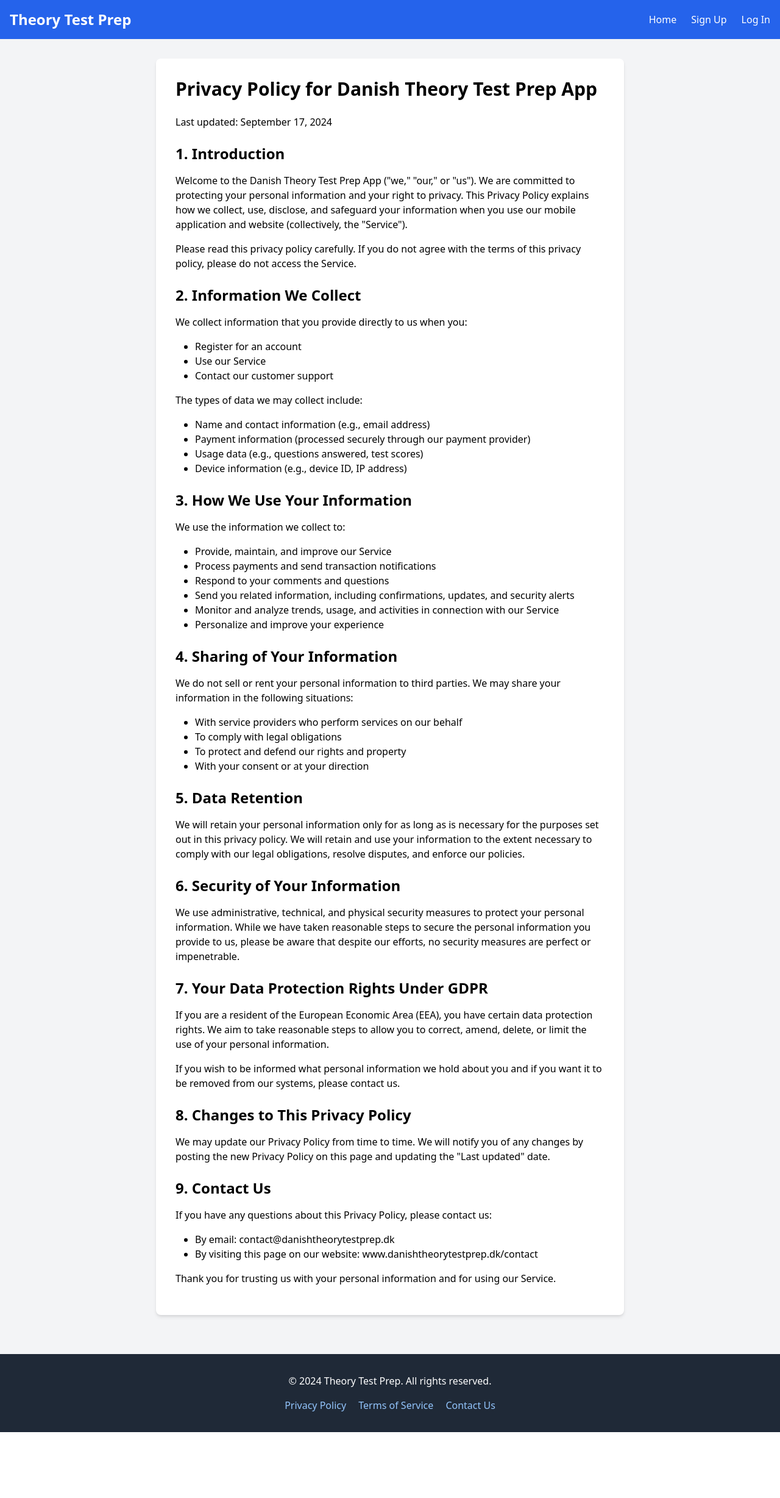
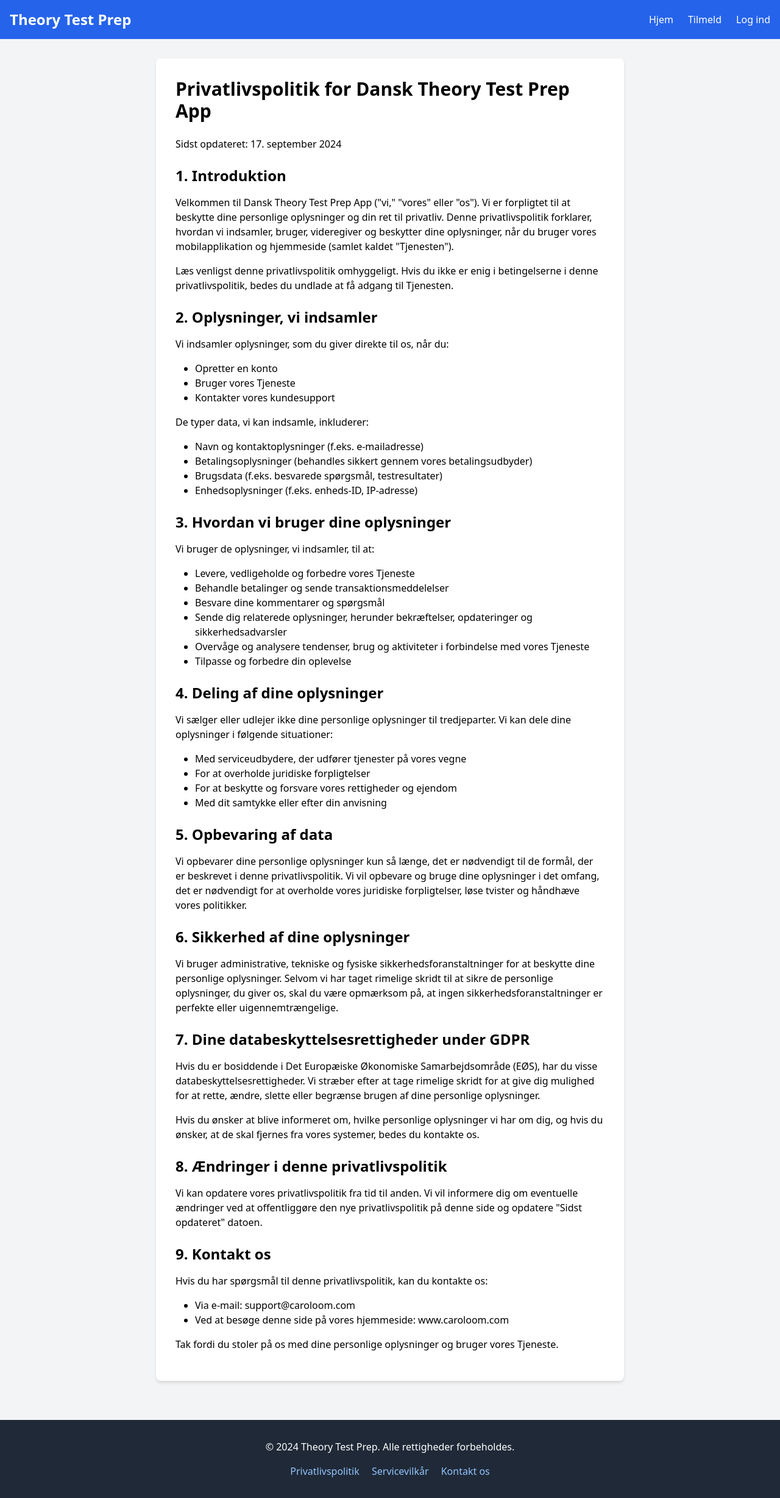
Before and after one commit to Teamfreya/Danishtheorytest, a Flask app: page /privacy-policy in a window 1280 px wide. Shown: the whole page at 61% size. Before the commit the page ends 2348 px from the top, so only its background shows below. Run offline with Flask 3, Linux system fonts and the light colour scheme.

Commit message:
Update privacy_policy.html

```diff
--- a/Danish version theory test/templates/privacy_policy.html
+++ b/Danish version theory test/templates/privacy_policy.html
@@ -1,9 +1,9 @@
 <!DOCTYPE html>
-<html lang="en">
+<html lang="da">
 <head>
     <meta charset="UTF-8">
     <meta name="viewport" content="width=device-width, initial-scale=1.0">
-    <title>Privacy Policy - Theory Test Prep</title>
+    <title>Privatlivspolitik - Theory Test Prep</title>
     <link href="https://cdn.jsdelivr.net/npm/tailwindcss@2.2.19/dist/tailwind.min.css" rel="stylesheet">
     <link rel="stylesheet" href="{{ url_for('static', filename='css/styles.css') }}?v=5">
 </head>
@@ -13,9 +13,9 @@
             <h1 class="text-2xl font-bold">Theory Test Prep</h1>
             <nav>
                 <ul class="flex space-x-6">
-                    <li><a href="/" class="hover:text-blue-200">Home</a></li>
-                    <li><a href="/signup" class="hover:text-blue-200">Sign Up</a></li>
-                    <li><a href="/login" class="hover:text-blue-200">Log In</a></li>
+                    <li><a href="/" class="hover:text-blue-200">Hjem</a></li>
+                    <li><a href="/signup" class="hover:text-blue-200">Tilmeld</a></li>
+                    <li><a href="/login" class="hover:text-blue-200">Log ind</a></li>
                 </ul>
             </nav>
         </div>
@@ -23,79 +23,79 @@
 
     <main class="container mx-auto mt-8 px-4">
         <div class="max-w-3xl mx-auto bg-white p-8 rounded-lg shadow-md">
-            <h1 class="text-3xl font-bold mb-6">Privacy Policy for Danish Theory Test Prep App</h1>
+            <h1 class="text-3xl font-bold mb-6">Privatlivspolitik for Dansk Theory Test Prep App</h1>
 
-            <p class="mb-4">Last updated: September 17, 2024</p>
+            <p class="mb-4">Sidst opdateret: 17. september 2024</p>
 
-            <h2 class="text-2xl font-semibold mt-6 mb-4">1. Introduction</h2>
-            <p class="mb-4">Welcome to the Danish Theory Test Prep App ("we," "our," or "us"). We are committed to protecting your personal information and your right to privacy. This Privacy Policy explains how we collect, use, disclose, and safeguard your information when you use our mobile application and website (collectively, the "Service").</p>
-            <p class="mb-4">Please read this privacy policy carefully. If you do not agree with the terms of this privacy policy, please do not access the Service.</p>
+            <h2 class="text-2xl font-semibold mt-6 mb-4">1. Introduktion</h2>
+            <p class="mb-4">Velkommen til Dansk Theory Test Prep App ("vi," "vores" eller "os"). Vi er forpligtet til at beskytte dine personlige oplysninger og din ret til privatliv. Denne privatlivspolitik forklarer, hvordan vi indsamler, bruger, videregiver og beskytter dine oplysninger, når du bruger vores mobilapplikation og hjemmeside (samlet kaldet "Tjenesten").</p>
+            <p class="mb-4">Læs venligst denne privatlivspolitik omhyggeligt. Hvis du ikke er enig i betingelserne i denne privatlivspolitik, bedes du undlade at få adgang til Tjenesten.</p>
 
-            <h2 class="text-2xl font-semibold mt-6 mb-4">2. Information We Collect</h2>
-            <p class="mb-4">We collect information that you provide directly to us when you:</p>
+            <h2 class="text-2xl font-semibold mt-6 mb-4">2. Oplysninger, vi indsamler</h2>
+            <p class="mb-4">Vi indsamler oplysninger, som du giver direkte til os, når du:</p>
             <ul class="list-disc pl-8 mb-4">
-                <li>Register for an account</li>
-                <li>Use our Service</li>
-                <li>Contact our customer support</li>
+                <li>Opretter en konto</li>
+                <li>Bruger vores Tjeneste</li>
+                <li>Kontakter vores kundesupport</li>
             </ul>
-            <p class="mb-4">The types of data we may collect include:</p>
+            <p class="mb-4">De typer data, vi kan indsamle, inkluderer:</p>
             <ul class="list-disc pl-8 mb-4">
-                <li>Name and contact information (e.g., email address)</li>
-                <li>Payment information (processed securely through our payment provider)</li>
-                <li>Usage data (e.g., questions answered, test scores)</li>
-                <li>Device information (e.g., device ID, IP address)</li>
+                <li>Navn og kontaktoplysninger (f.eks. e-mailadresse)</li>
+                <li>Betalingsoplysninger (behandles sikkert gennem vores betalingsudbyder)</li>
+                <li>Brugsdata (f.eks. besvarede spørgsmål, testresultater)</li>
+                <li>Enhedsoplysninger (f.eks. enheds-ID, IP-adresse)</li>
             </ul>
 
-            <h2 class="text-2xl font-semibold mt-6 mb-4">3. How We Use Your Information</h2>
-            <p class="mb-4">We use the information we collect to:</p>
+            <h2 class="text-2xl font-semibold mt-6 mb-4">3. Hvordan vi bruger dine oplysninger</h2>
+            <p class="mb-4">Vi bruger de oplysninger, vi indsamler, til at:</p>
             <ul class="list-disc pl-8 mb-4">
-                <li>Provide, maintain, and improve our Service</li>
-                <li>Process payments and send transaction notifications</li>
-                <li>Respond to your comments and questions</li>
-                <li>Send you related information, including confirmations, updates, and security alerts</li>
-                <li>Monitor and analyze trends, usage, and activities in connection with our Service</li>
-                <li>Personalize and improve your experience</li>
+                <li>Levere, vedligeholde og forbedre vores Tjeneste</li>
+                <li>Behandle betalinger og sende transaktionsmeddelelser</li>
+                <li>Besvare dine kommentarer og spørgsmål</li>
+                <li>Sende dig relaterede oplysninger, herunder bekræftelser, opdateringer og sikkerhedsadvarsler</li>
+                <li>Overvåge og analysere tendenser, brug og aktiviteter i forbindelse med vores Tjeneste</li>
+                <li>Tilpasse og forbedre din oplevelse</li>
             </ul>
 
-            <h2 class="text-2xl font-semibold mt-6 mb-4">4. Sharing of Your Information</h2>
-            <p class="mb-4">We do not sell or rent your personal information to third parties. We may share your information in the following situations:</p>
+            <h2 class="text-2xl font-semibold mt-6 mb-4">4. Deling af dine oplysninger</h2>
+            <p class="mb-4">Vi sælger eller udlejer ikke dine personlige oplysninger til tredjeparter. Vi kan dele dine oplysninger i følgende situationer:</p>
             <ul class="list-disc pl-8 mb-4">
-                <li>With service providers who perform services on our behalf</li>
-                <li>To comply with legal obligations</li>
-                <li>To protect and defend our rights and property</li>
-                <li>With your consent or at your direction</li>
+                <li>Med serviceudbydere, der udfører tjenester på vores vegne</li>
+                <li>For at overholde juridiske forpligtelser</li>
+                <li>For at beskytte og forsvare vores rettigheder og ejendom</li>
+                <li>Med dit samtykke eller efter din anvisning</li>
             </ul>
 
-            <h2 class="text-2xl font-semibold mt-6 mb-4">5. Data Retention</h2>
-            <p class="mb-4">We will retain your personal information only for as long as is necessary for the purposes set out in this privacy policy. We will retain and use your information to the extent necessary to comply with our legal obligations, resolve disputes, and enforce our policies.</p>
+            <h2 class="text-2xl font-semibold mt-6 mb-4">5. Opbevaring af data</h2>
+            <p class="mb-4">Vi opbevarer dine personlige oplysninger kun så længe, det er nødvendigt til de formål, der er beskrevet i denne privatlivspolitik. Vi vil opbevare og bruge dine oplysninger i det omfang, det er nødvendigt for at overholde vores juridiske forpligtelser, løse tvister og håndhæve vores politikker.</p>
 
-            <h2 class="text-2xl font-semibold mt-6 mb-4">6. Security of Your Information</h2>
-            <p class="mb-4">We use administrative, technical, and physical security measures to protect your personal information. While we have taken reasonable steps to secure the personal information you provide to us, please be aware that despite our efforts, no security measures are perfect or impenetrable.</p>
+            <h2 class="text-2xl font-semibold mt-6 mb-4">6. Sikkerhed af dine oplysninger</h2>
+            <p class="mb-4">Vi bruger administrative, tekniske og fysiske sikkerhedsforanstaltninger for at beskytte dine personlige oplysninger. Selvom vi har taget rimelige skridt til at sikre de personlige oplysninger, du giver os, skal du være opmærksom på, at ingen sikkerhedsforanstaltninger er perfekte eller uigennemtrængelige.</p>
 
-            <h2 class="text-2xl font-semibold mt-6 mb-4">7. Your Data Protection Rights Under GDPR</h2>
-            <p class="mb-4">If you are a resident of the European Economic Area (EEA), you have certain data protection rights. We aim to take reasonable steps to allow you to correct, amend, delete, or limit the use of your personal information.</p>
-            <p class="mb-4">If you wish to be informed what personal information we hold about you and if you want it to be removed from our systems, please contact us.</p>
+            <h2 class="text-2xl font-semibold mt-6 mb-4">7. Dine databeskyttelsesrettigheder under GDPR</h2>
+            <p class="mb-4">Hvis du er bosiddende i Det Europæiske Økonomiske Samarbejdsområde (EØS), har du visse databeskyttelsesrettigheder. Vi stræber efter at tage rimelige skridt for at give dig mulighed for at rette, ændre, slette eller begrænse brugen af dine personlige oplysninger.</p>
+            <p class="mb-4">Hvis du ønsker at blive informeret om, hvilke personlige oplysninger vi har om dig, og hvis du ønsker, at de skal fjernes fra vores systemer, bedes du kontakte os.</p>
 
-            <h2 class="text-2xl font-semibold mt-6 mb-4">8. Changes to This Privacy Policy</h2>
-            <p class="mb-4">We may update our Privacy Policy from time to time. We will notify you of any changes by posting the new Privacy Policy on this page and updating the "Last updated" date.</p>
+            <h2 class="text-2xl font-semibold mt-6 mb-4">8. Ændringer i denne privatlivspolitik</h2>
+            <p class="mb-4">Vi kan opdatere vores privatlivspolitik fra tid til anden. Vi vil informere dig om eventuelle ændringer ved at offentliggøre den nye privatlivspolitik på denne side og opdatere "Sidst opdateret" datoen.</p>
 
-            <h2 class="text-2xl font-semibold mt-6 mb-4">9. Contact Us</h2>
-            <p class="mb-4">If you have any questions about this Privacy Policy, please contact us:</p>
+            <h2 class="text-2xl font-semibold mt-6 mb-4">9. Kontakt os</h2>
+            <p class="mb-4">Hvis du har spørgsmål til denne privatlivspolitik, kan du kontakte os:</p>
             <ul class="list-disc pl-8 mb-4">
-                <li>By email: contact@danishtheorytestprep.dk</li>
-                <li>By visiting this page on our website: www.danishtheorytestprep.dk/contact</li>
+                <li>Via e-mail: support@caroloom.com</li>
+                <li>Ved at besøge denne side på vores hjemmeside: www.caroloom.com</li>
             </ul>
-            <p class="mb-4">Thank you for trusting us with your personal information and for using our Service.</p>
+            <p class="mb-4">Tak fordi du stoler på os med dine personlige oplysninger og bruger vores Tjeneste.</p>
         </div>
     </main>
 
     <footer class="bg-gray-800 text-white mt-16 py-8">
         <div class="container mx-auto text-center">
-            <p>&copy; 2024 Theory Test Prep. All rights reserved.</p>
+            <p>&copy; 2024 Theory Test Prep. Alle rettigheder forbeholdes.</p>
             <div class="mt-4">
-                <a href="/privacy-policy" class="text-blue-300 hover:text-blue-100 mx-2">Privacy Policy</a>
-                <a href="#" class="text-blue-300 hover:text-blue-100 mx-2">Terms of Service</a>
-                <a href="#" class="text-blue-300 hover:text-blue-100 mx-2">Contact Us</a>
+                <a href="/privacy-policy" class="text-blue-300 hover:text-blue-100 mx-2">Privatlivspolitik</a>
+                <a href="#" class="text-blue-300 hover:text-blue-100 mx-2">Servicevilkår</a>
+                <a href="#" class="text-blue-300 hover:text-blue-100 mx-2">Kontakt os</a>
             </div>
         </div>
     </footer>
```
